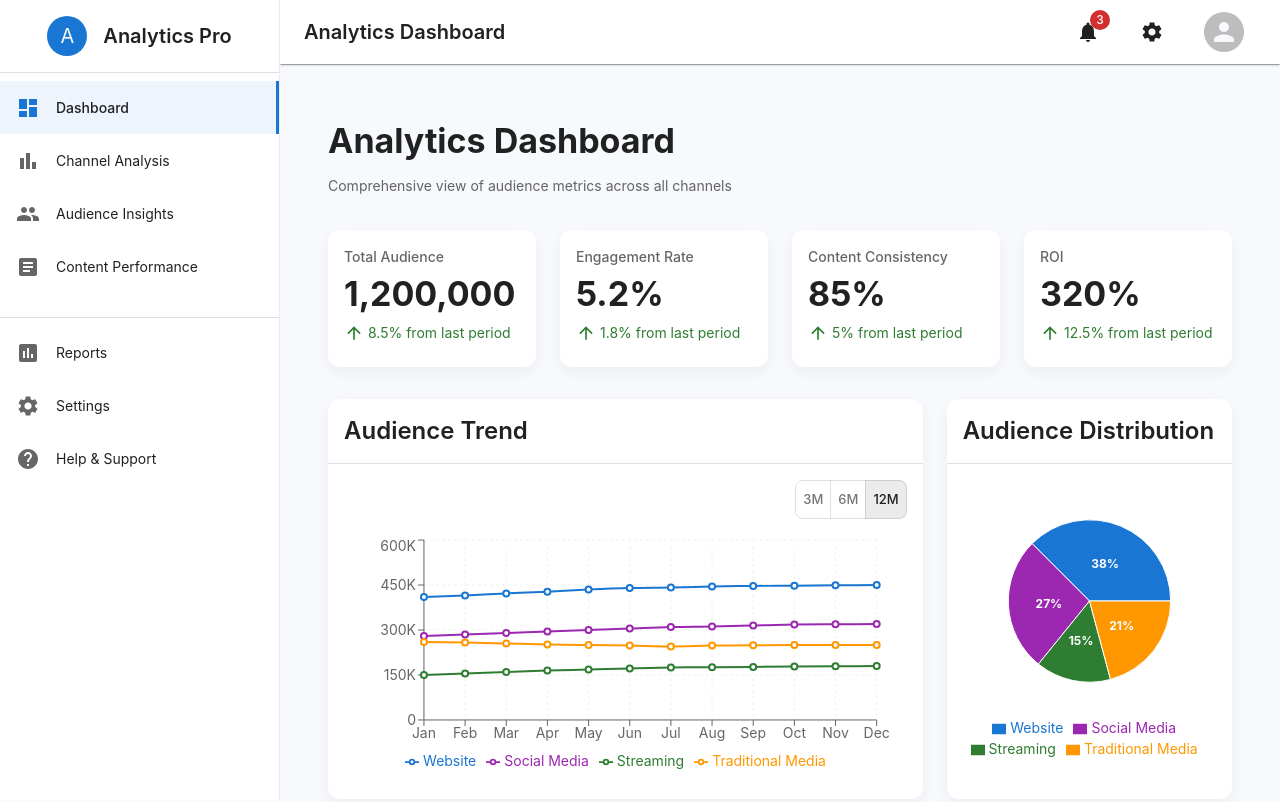
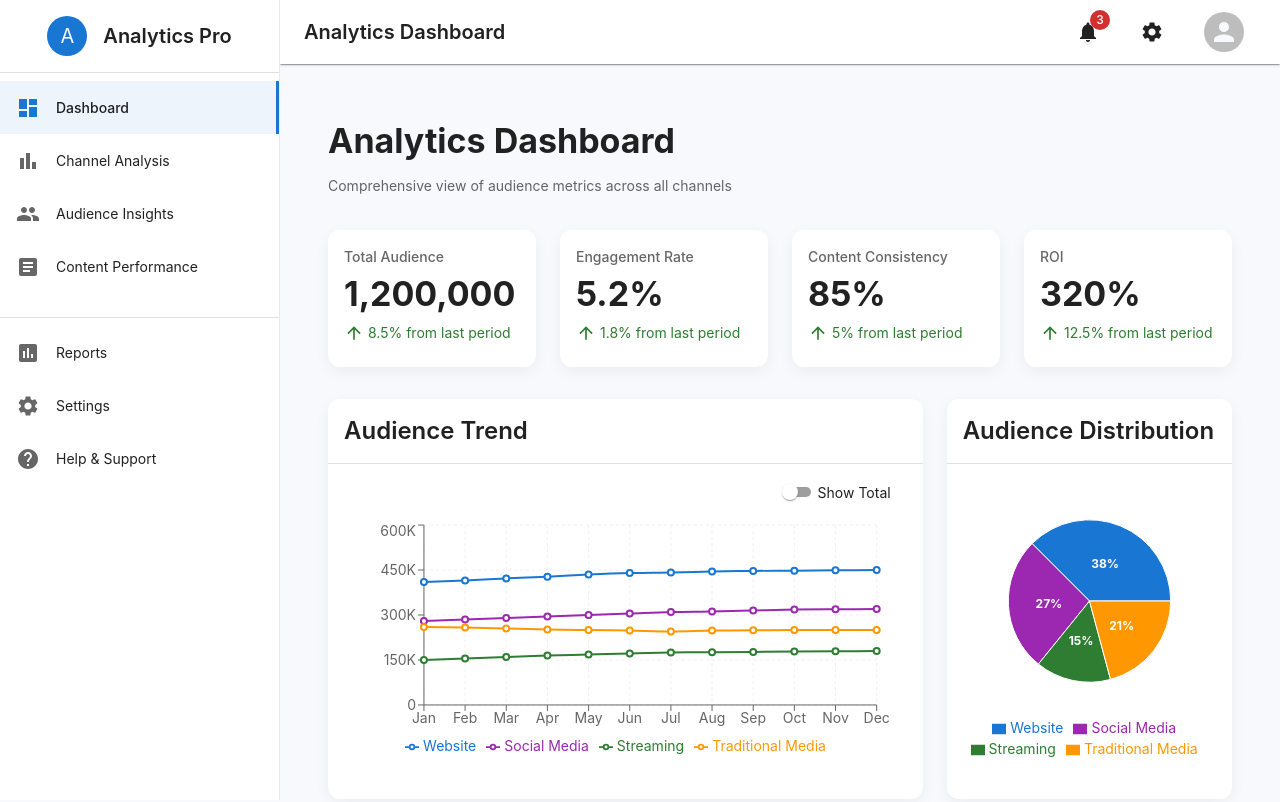
Before and after one commit to dxaginfo/analytics-dashboard-app, a React (Create React App) app: page / in a window 1280 px wide. Shown: the top 802 px of the page. Built offline with nearby package versions, Linux system fonts and the light colour scheme; sample sign-in values are in the browser's storage; the HTML template or start-up script is replaced by a standard one.

Commit message:
Add TrendChart component

```diff
--- a/src/components/charts/TrendChart.tsx
+++ b/src/components/charts/TrendChart.tsx
@@ -10,7 +10,7 @@ import {
   ResponsiveContainer,
 } from 'recharts';
 import { useTheme } from '@mui/material/styles';
-import { Box, Typography, ToggleButtonGroup, ToggleButton } from '@mui/material';
+import { Box, Typography, FormControlLabel, Switch } from '@mui/material';
 
 // Mock data - In a real app, this would come from props or Redux
 const data = [
@@ -74,52 +74,34 @@ const CustomTooltip = ({ active, payload, label }: any) => {
   return null;
 };
 
-type TimeRange = '3m' | '6m' | '12m';
-
 const TrendChart: React.FC = () => {
   const theme = useTheme();
-  const [timeRange, setTimeRange] = useState<TimeRange>('12m');
+  const [showTotal, setShowTotal] = useState(false);
 
-  const handleTimeRangeChange = (
-    event: React.MouseEvent<HTMLElement>,
-    newTimeRange: TimeRange | null,
-  ) => {
-    if (newTimeRange !== null) {
-      setTimeRange(newTimeRange);
-    }
-  };
-
-  // Filter data based on selected time range
-  const filteredData = (() => {
-    switch (timeRange) {
-      case '3m':
-        return data.slice(-3);
-      case '6m':
-        return data.slice(-6);
-      case '12m':
-      default:
-        return data;
-    }
-  })();
+  // Calculate total for each month if showing total
+  const dataWithTotal = data.map(item => ({
+    ...item,
+    total: item.website + item.socialMedia + item.streaming + item.traditionalMedia
+  }));
 
   return (
     <Box sx={{ width: '100%', height: '100%' }}>
       <Box sx={{ display: 'flex', justifyContent: 'flex-end', mb: 2 }}>
-        <ToggleButtonGroup
-          value={timeRange}
-          exclusive
-          onChange={handleTimeRangeChange}
-          size="small"
-        >
-          <ToggleButton value="3m">3M</ToggleButton>
-          <ToggleButton value="6m">6M</ToggleButton>
-          <ToggleButton value="12m">12M</ToggleButton>
-        </ToggleButtonGroup>
+        <FormControlLabel
+          control={
+            <Switch
+              checked={showTotal}
+              onChange={() => setShowTotal(!showTotal)}
+              size="small"
+            />
+          }
+          label="Show Total"
+        />
       </Box>
 
       <ResponsiveContainer width="100%" height="85%">
         <LineChart
-          data={filteredData}
+          data={dataWithTotal}
           margin={{
             top: 5,
             right: 30,
@@ -139,7 +121,7 @@ const TrendChart: React.FC = () => {
             stroke={theme.palette.primary.main}
             strokeWidth={2}
             dot={{ r: 3 }}
-            activeDot={{ r: 6 }}
+            activeDot={{ r: 5 }}
           />
           <Line
             type="monotone"
@@ -148,7 +130,7 @@ const TrendChart: React.FC = () => {
             stroke={theme.palette.secondary.main}
             strokeWidth={2}
             dot={{ r: 3 }}
-            activeDot={{ r: 6 }}
+            activeDot={{ r: 5 }}
           />
           <Line
             type="monotone"
@@ -157,7 +139,7 @@ const TrendChart: React.FC = () => {
             stroke={theme.palette.success.main}
             strokeWidth={2}
             dot={{ r: 3 }}
-            activeDot={{ r: 6 }}
+            activeDot={{ r: 5 }}
           />
           <Line
             type="monotone"
@@ -166,8 +148,19 @@ const TrendChart: React.FC = () => {
             stroke={theme.palette.warning.main}
             strokeWidth={2}
             dot={{ r: 3 }}
-            activeDot={{ r: 6 }}
+            activeDot={{ r: 5 }}
           />
+          {showTotal && (
+            <Line
+              type="monotone"
+              dataKey="total"
+              name="Total"
+              stroke={theme.palette.error.main}
+              strokeWidth={3}
+              dot={{ r: 4 }}
+              activeDot={{ r: 6 }}
+            />
+          )}
         </LineChart>
       </ResponsiveContainer>
     </Box>
```
